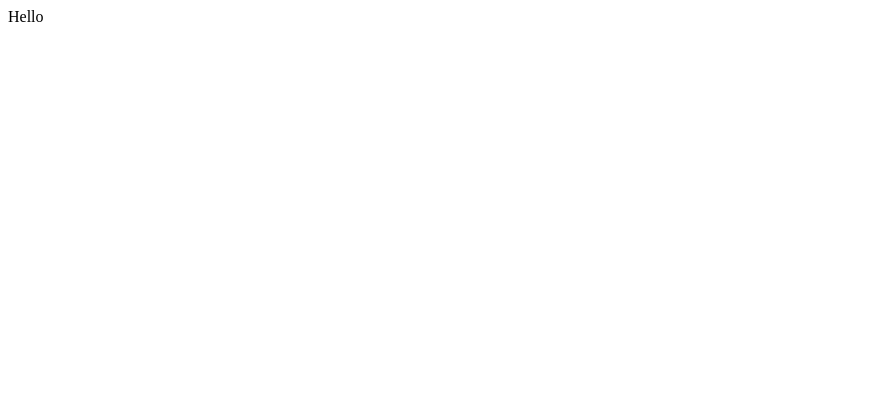
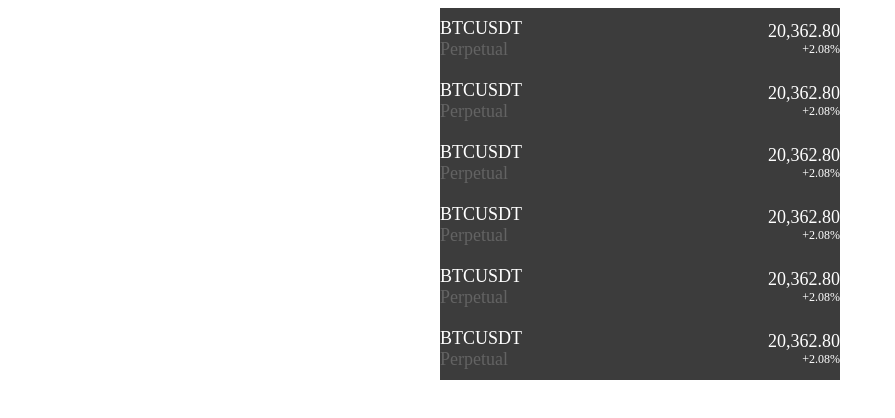
Before and after one commit to alirezatahani/binance-websocket-test, a React app: page / in a window 1280 px wide. Shown: the top 418 px of the page, without its empty margins (0-895 px from the left). Built offline with nearby package versions, Linux system fonts and the light colour scheme.

Commit message:
add styled-components, add coin, add coinlist

```diff
--- a/package.json
+++ b/package.json
@@ -38,5 +38,8 @@
     "webpack-cli": "^4.9.2",
     "webpack-dev-server": "^4.9.0"
   },
-  "dependencies": {}
+  "dependencies": {
+    "@types/styled-components": "^5.1.26",
+    "styled-components": "^5.3.5"
+  }
 }
--- /dev/null
+++ b/src/components/coin/coin.styles.tsx
@@ -0,0 +1,36 @@
+import styled from 'styled-components';
+
+export const CoinWrapper = styled.div({
+  display: 'flex',
+  alignItems: 'center',
+  width: '100%',
+  justifyContent: 'space-between',
+  padding: 10,
+});
+export const CoinPriceWrapper = styled.div({
+  display: 'flex',
+  alignItems: 'flex-end',
+  flexDirection: 'column',
+});
+export const CoinNameWrapper = styled.div({
+  display: 'flex',
+  alignItems: 'flex-start',
+  flexDirection: 'column',
+});
+
+export const CoinName = styled.div({
+  color: '#fff',
+  fontSize: 18,
+});
+export const CoinDesc = styled.div({
+  color: '#fff3',
+  fontSize: 18,
+});
+export const CoinPrice = styled.div({
+  color: '#fff',
+  fontSize: 18,
+});
+export const CoinChanges = styled.div({
+  color: '#fff',
+  fontSize: 12,
+});
--- /dev/null
+++ b/src/components/coin/index.tsx
@@ -0,0 +1,25 @@
+import React from 'react';
+import {
+  CoinWrapper,
+  CoinPriceWrapper,
+  CoinNameWrapper,
+  CoinName,
+  CoinPrice,
+  CoinChanges,
+  CoinDesc,
+} from './coin.styles';
+
+export const Coin: React.FC = () => {
+  return (
+    <CoinWrapper>
+      <CoinNameWrapper>
+        <CoinName>BTCUSDT</CoinName>
+        <CoinDesc>Perpetual</CoinDesc>
+      </CoinNameWrapper>
+      <CoinPriceWrapper>
+        <CoinPrice>20,362.80</CoinPrice>
+        <CoinChanges>+2.08%</CoinChanges>
+      </CoinPriceWrapper>
+    </CoinWrapper>
+  );
+};
--- /dev/null
+++ b/src/components/coinList/coinList.styles.tsx
@@ -0,0 +1,11 @@
+import styled from 'styled-components';
+
+export const CoinListWrapper = styled.div({
+  display: 'flex',
+  flexDirection: 'column',
+  alignItems: 'center',
+  justifyContent: 'center',
+  maxWidth: 400,
+  margin: 'auto',
+  backgroundColor: '#3c3c3c',
+});
--- /dev/null
+++ b/src/components/coinList/index.tsx
@@ -0,0 +1,16 @@
+import React from 'react';
+import { Coin } from '@components/coin';
+import { CoinListWrapper } from './coinList.styles';
+
+export const CoinList: React.FC = () => {
+  return (
+    <CoinListWrapper>
+      <Coin />
+      <Coin />
+      <Coin />
+      <Coin />
+      <Coin />
+      <Coin />
+    </CoinListWrapper>
+  );
+};
--- /dev/null
+++ b/src/components/index.tsx
@@ -0,0 +1,2 @@
+export * from './coin';
+export * from './coinList';
--- a/src/index.tsx
+++ b/src/index.tsx
@@ -1,8 +1,13 @@
 import React from 'react';
 import { createRoot } from 'react-dom/client';
+import { CoinList } from './components';
 
 const App: React.FC = () => {
-  return <div>Hello</div>;
+  return (
+    <div>
+      <CoinList />
+    </div>
+  );
 };
 
 const container = document.getElementById('app');
--- a/tsconfig.json
+++ b/tsconfig.json
@@ -16,7 +16,7 @@
     "lib": ["dom", "dom.iterable", "es6"],
     "baseUrl": "./",
     "paths": {
-      "@components/*": ["src/components/*"],
+      "@components/*": ["src/components"],
       "@assets/*": ["public/static/images/*"],
       "@templates/*": ["src/templates/*"],
       "@pages/*": ["src/pages/*"],
```
